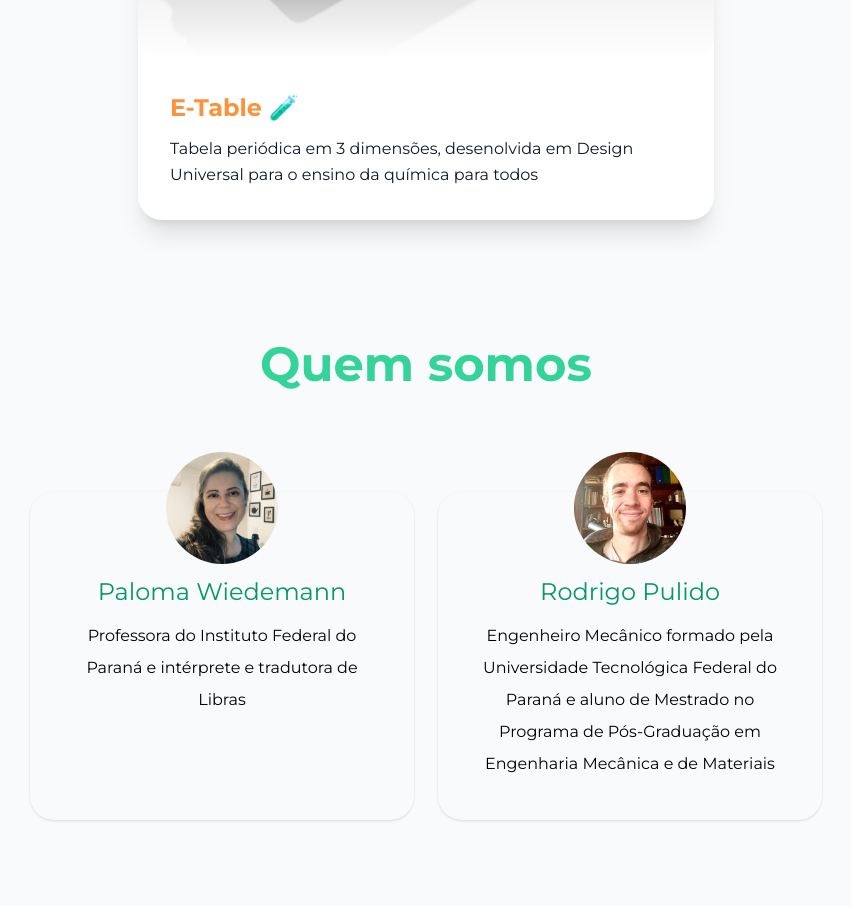
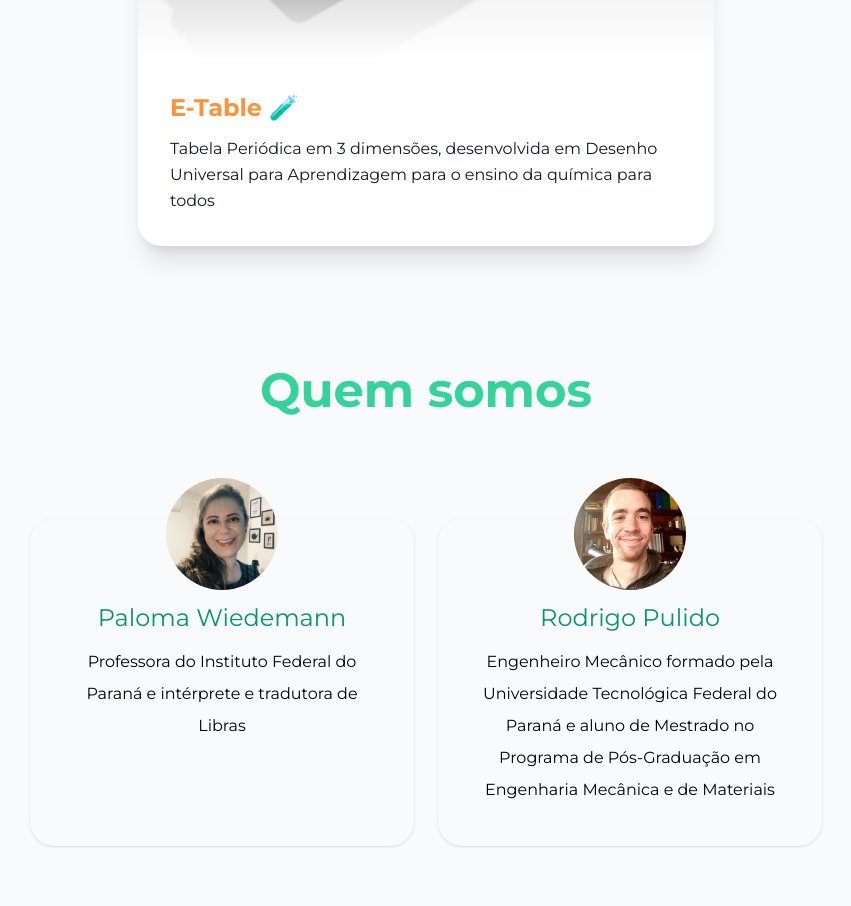
Before and after one commit to pulidoow/Inclua-Recursos-Educacionais, a React (Create React App) app: page / in a window 1280 px wide. Shown: the part 2100-3006 px from the top of the page, without its empty margins (214-1065 px from the left). Built offline with nearby package versions, Linux system fonts and the light colour scheme; a web font is replaced by a local one.

Commit message:
Update Products.js

```diff
--- a/src/Products.js
+++ b/src/Products.js
@@ -32,7 +32,7 @@ export default function Products() {
                         {/* Description */}
                         <div className='p-8 max-w-full'>
                             <h1 className='font-bold text-2xl text-orange-400 mb-3'>E-Table 🧪</h1>
-                            <p className='leading-relaxed text-slate-900'>Tabela periódica em 3 dimensões, desenolvida em Design Universal para o ensino da química para todos</p>
+                            <p className='leading-relaxed text-slate-900'>Tabela Periódica em 3 dimensões, desenvolvida em Desenho Universal para Aprendizagem para o ensino da química para todos</p>
                         </div>
 
                     </div>
```
